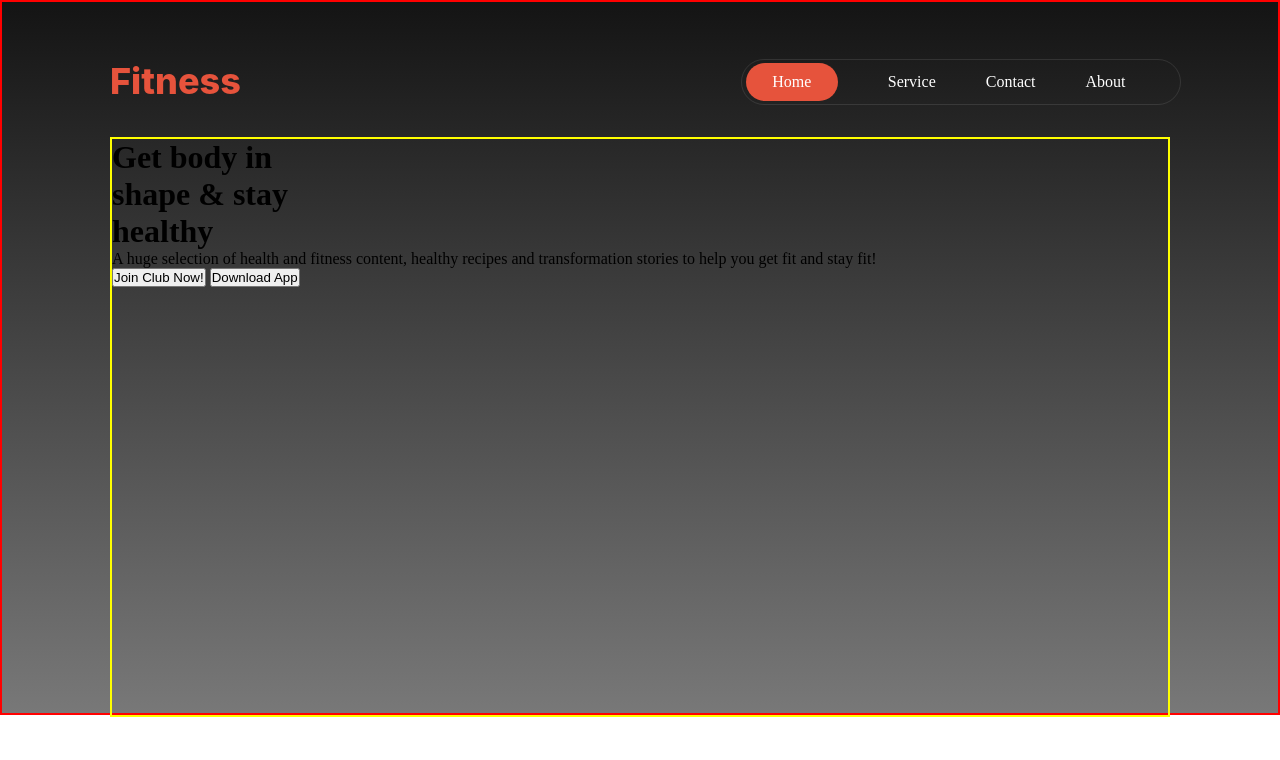
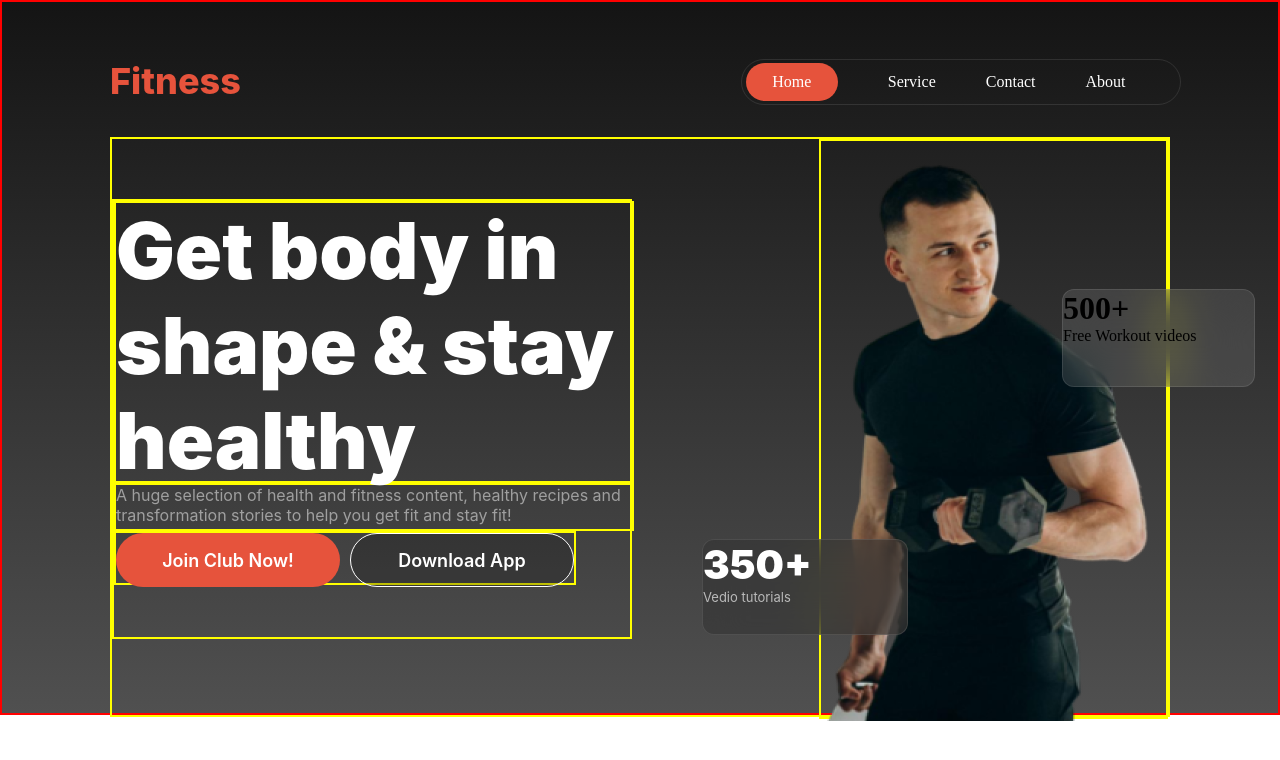
Before and after one commit to habibapanna/my-second-assignment, a plain HTML site: page index.html in a window 1280 px wide. Drawn offline with Linux system fonts and the light colour scheme.

Commit message:
added two cards

```diff
--- a/index.html
+++ b/index.html
@@ -8,6 +8,7 @@
     <link rel="stylesheet" href="styles/styles.css">
 </head>
 <body>
+    <!-- banner section starts here -->
     <header class="banner">
         <nav class="navbar">
             <div class="nav-title">
@@ -22,18 +23,31 @@
         </nav>
         <div class="body-shape-container">
             <div class="body-shape-content">
-               <div> <h1>Get body in <br> shape & stay <br> healthy</h1>
+               <div class="body-shape-title">
+                <h1>Get body in <br> shape & stay <br> healthy</h1>
             </div>
-                <div>
+                <div class="body-shape-description">
                     <p>A huge selection of health and fitness content, healthy recipes and transformation stories to help you get fit and stay fit!</p>
                 </div>
-                <div>
-                    <button>Join Club Now!</button>
-                    <button>Download App</button>
+                <div class="body-shape-btn">
+                    <button class="btn-primary">Join Club Now!</button>
+                    <button class="btn-secondary">Download App</button>
                 </div>
             </div>
-            <div></div>
+                <div class="card-1">
+                    <h2>350+</h2>
+                    <p>Vedio tutorials</p>
+
+                </div>
+                <div class="card-2">
+                    <h1>500+</h1>
+                    <p>Free Workout videos</p>
+                </div>
+            <div class="image-2">
+                <img src="images/Images 2.png" alt="">
+            </div>
         </div>
+
     </header>
     <main>
 
--- a/styles/styles.css
+++ b/styles/styles.css
@@ -4,12 +4,13 @@
   box-sizing: border-box;
 }
 
+/* banner section styles */
 .banner {
   max-width: 1440px;
   height: 715px;
   border: 2px solid red;
   margin: 0 auto;
-  background: linear-gradient(180.00deg, rgb(20, 20, 20), rgba(120, 120, 120, 3) 100%);
+  background: linear-gradient(180.00deg, rgb(20, 20, 20), rgba(80, 80, 80, 5) 100%);
 }
 
 .navbar {
@@ -44,7 +45,8 @@
   color: rgb(255, 255, 255);
   margin-right: 50px;
 }
-.home{
+
+.home {
   width: 92px;
   height: 38px;
   border-radius: 46px;
@@ -71,10 +73,123 @@ padding: 8px 20px 8px 20px;
   margin-left: 500px;
 }
 
-.body-shape-container{
+.body-shape-container {
   width: 1060px;
   height: 580px;
   border: 2px solid yellow;
   margin: 0 auto;
   margin-top: 32px;
+  display: flex;
+  justify-content: space-between;
+  position: relative;
 }
+
+.body-shape-content {
+  width: 520px;
+  height: 440px;
+  border: 2px solid yellow;
+  margin-top: 60px;
+}
+
+.body-shape-title h1 {
+  width: 520px;
+  height: 282px;
+  border: 2px solid yellow;
+  color: rgb(255, 255, 255);
+  font-family: Inter;
+  font-size: 78px;
+  font-weight: 900;
+}
+
+.body-shape-description p {
+  width: 520px;
+  height: 48px;
+  border: 2px solid yellow;
+  color: rgba(255, 255, 255, 0.5);
+  font-family: Inter;
+  font-size: 16px;
+  font-weight: 400;
+}
+
+.body-shape-btn {
+  width: 462px;
+  height: 54px;
+  border: 2px solid yellow;
+  display: flex;
+  justify-content: space-between;
+}
+
+.btn-primary {
+  width: 224px;
+  height: 54px;
+  border-radius: 42px;
+  background: rgb(230, 83, 60);
+  color: rgb(255, 255, 255);
+  font-family: "Inter";
+  font-size: 18px;
+  font-weight: 600;
+  border: none;
+}
+
+.btn-secondary {
+  width: 224px;
+  height: 54px;
+  box-sizing: border-box;
+  border: 1px solid rgb(255, 255, 255);
+  border-radius: 42px;
+  background-color: rgba(20, 20, 20, 0.269);
+  color: rgb(255, 255, 255);
+  font-family: "Inter";
+  font-size: 18px;
+  font-weight: 600;
+}
+
+.image-2 {
+  width: 349px;
+  height: 580px;
+  border: 2px solid yellow;
+  background: url(88);
+
+}
+.card{
+  display: flex;
+}
+.card-1{
+  width: 206px;
+height: 96px;
+margin-top: 400px;
+margin-left: 590px;
+border: 2px solid yellow;
+box-sizing: border-box;
+border: 1px solid rgba(255, 255, 255, 0.1);
+border-radius: 12px;
+backdrop-filter: blur(20px);
+background: rgba(48, 48, 48, 0.50);
+position: absolute;
+color: rgb(255, 255, 255);
+}
+.card-2{
+  width: 193px;
+  height: 98px;
+border: 2px solid yellow;
+position: absolute;
+margin-left: 950px;
+margin-top: 150px;
+box-sizing: border-box;
+border: 1px solid rgba(255, 255, 255, 0.1);
+border-radius: 12px;
+backdrop-filter: blur(20px);
+background: rgba(255, 255, 255, 0.1);
+}
+.card-1 h2{
+  color: rgb(255, 255, 255);
+font-family: Inter;
+font-size: 40px;
+font-weight: 900;
+}
+.card-1 p{
+  color: rgba(255, 255, 255, 0.65);
+font-family: Inter;
+font-size: 13px;
+font-weight: 400;
+}
```
Lines whose indentation alone changed are shown as unchanged.
